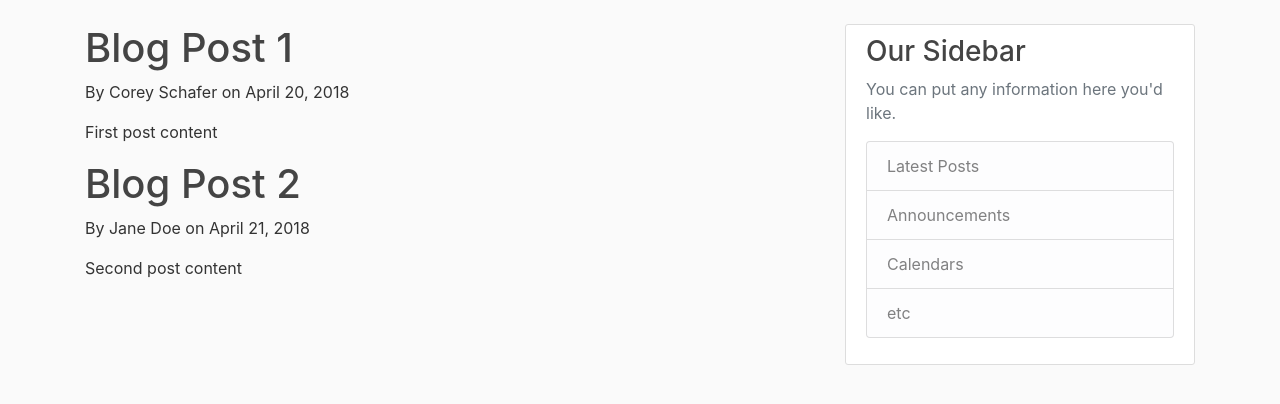
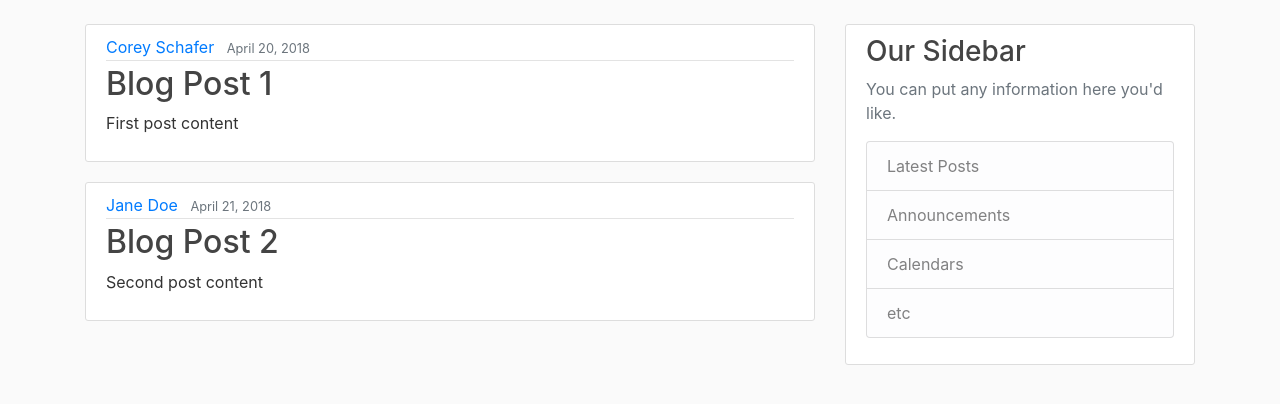
Before and after one commit to NoblePrinceIII/INT1.1-FlaskBlog, a Flask app: page / in a window 1280 px wide. Shown: the part 56-460 px from the top of the page. Run offline with Flask 2, Linux system fonts and the light colour scheme; some libraries are stand-ins or nearby versions.

Commit message:
more code yo

```diff
--- a/flaskblog.py
+++ b/flaskblog.py
@@ -1,4 +1,4 @@
-from flask import Flask, render_template
+from flask import Flask, render_template, url_for
 
 app = Flask(__name__)
 
--- a/templates/home.html
+++ b/templates/home.html
@@ -2,9 +2,19 @@
 {% block content %}
 
   {% for post in posts %}
-  <h1>{{post.title}}</h1>
-  <p> By {{ post.author }} on {{post.date_posted}} </p>
-  <p>{{post.content}}</p>
+
+  <!--Blog Post/NEWSFEED CSS CODE -->
+  <article class="media content-section">
+  <div class="media-body">
+    <div class="article-metadata">
+      <a class="mr-2" href="#">{{ post.author }}</a>
+      <small class="text-muted">{{ post.date_posted }}</small>
+    </div>
+    <h2><a class="article-title" href="#">{{ post.title }}</a></h2>
+    <p class="article-content">{{ post.content }}</p>
+  </div>
+  </article>
+
   {% endfor %}
 
 {% endblock content %}
```
